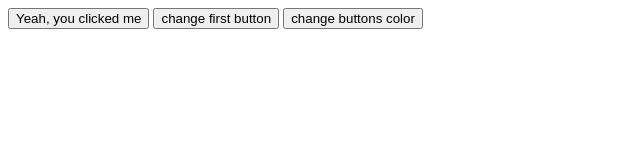
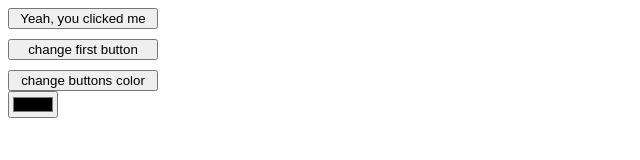
Before and after one commit to DonDzsii/Add-some-fun-feature-to-your-Event-Listeners, a plain HTML site: page index.html in a window 1280 px wide. Both pictures are taken after a click on the button "Click!". Shown: the whole page, without its empty margins (0-640 px from the left). Drawn offline with nearby package versions, Linux system fonts and the light colour scheme.

Commit message:
Exercise 1 done
Exercise 1
Add an input to your previous webpage
Its default value should be “blue”
When the user clicks on the last button
Read the desired color from the input
Change the buttons’ background-color to the given color
Try it with different colors

Added some css change with jQuery to

copyed the <script> from html to scripts.js

```diff
--- a/index.html
+++ b/index.html
@@ -6,29 +6,15 @@
     <title>Events & Event Listeners</title>
 </head>
 <body>
+  <div id="buttons">
     <button class="buttonOne">Click!</button>
     <button class="buttonTwo">change first button</button>
     <button class="buttonThree">change buttons color</button>
+  </div>
+    <input type="color" name="color" id="color" value="blue">
 
     <script src="https://code.jquery.com/jquery-3.5.1.min.js"></script>
     <script src="scripts.js"></script>
 
-    <script>
-
-        $('.buttonOne').click(() => {
-            $('.buttonOne').text("Yeah, you clicked me")
-        });
-
-        $('.buttonTwo').click(()=>{
-            $('.buttonOne').text("button 2 is da BEST!")
-        });
-
-        $('.buttonThree').click(()=>{
-            $('button').css("background","red")
-
-        });
-
-
-    </script>
 </body>
 </html>
--- a/scripts.js
+++ b/scripts.js
@@ -0,0 +1,16 @@
+$('.buttonOne').click(() => {
+    $('.buttonOne').text("Yeah, you clicked me")
+});
+
+$('.buttonTwo').click(()=>{
+    $('.buttonOne').text("button 2 is da BEST!")
+});
+
+$('.buttonThree').click(()=>{
+    $('button').css('background',$('#color').val())
+});
+
+
+$('#buttons').css({'display':'flex','flex-direction':'column','width':'150px'})
+
+$('.buttonTwo').css({'margin-top':'10px','margin-bottom':'10px'})
```
